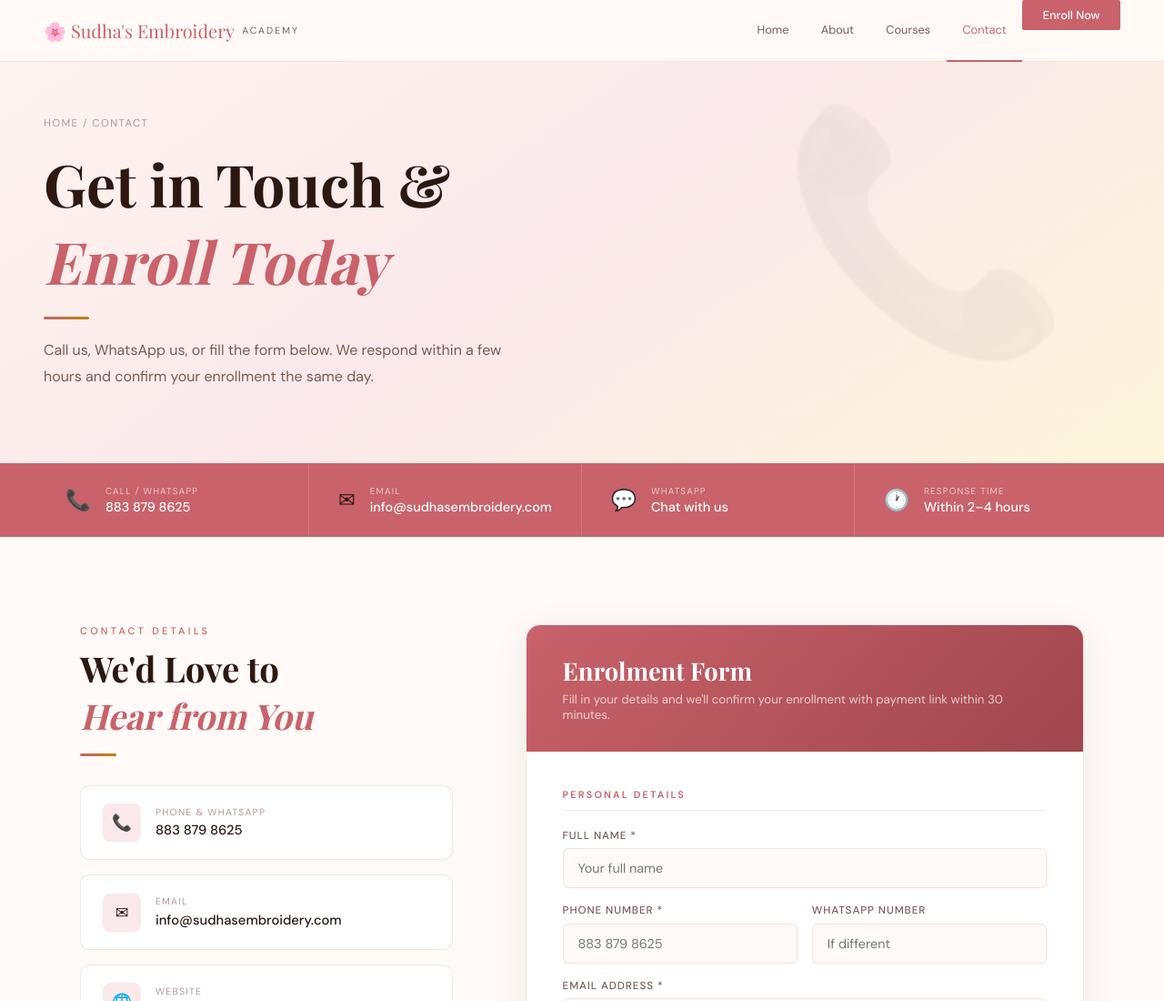
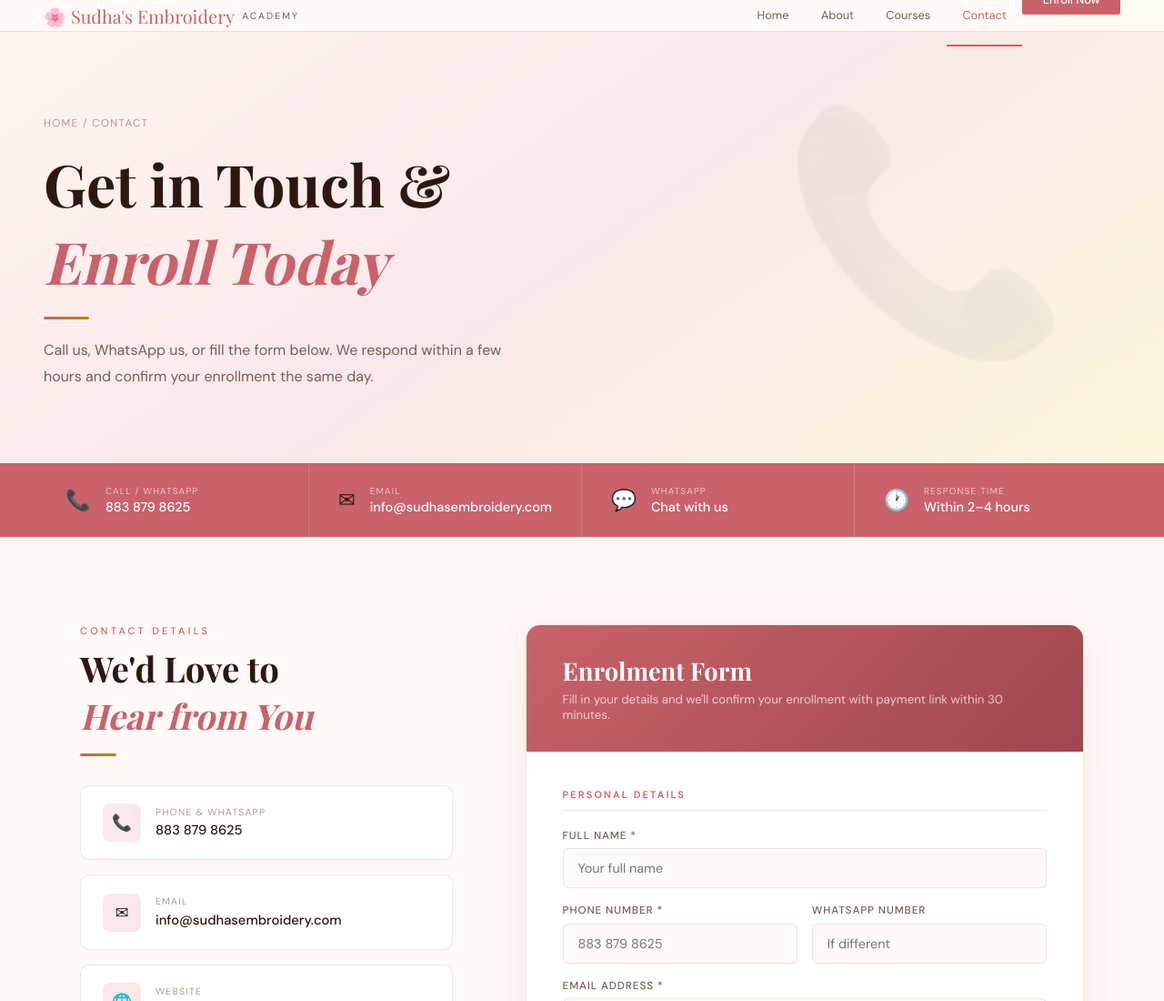
Before and after one commit to ozberlinnaruto-ops/Sudhas-Embroidery, a plain HTML site: page contact.html in a window 1280 px wide. Shown: the top 1100 px of the page at 91% size. Drawn offline with nearby package versions, Linux system fonts and the light colour scheme; a web font is replaced by a local one.

Commit message:
Update contact.html

```diff
--- a/contact.html
+++ b/contact.html
@@ -10,7 +10,7 @@
 :root{--rose:#C9626A;--rose-light:#E8939A;--rose-pale:#FAE8EA;--gold:#B8860B;--gold-pale:#FDF5DC;--blush:#F9EEE8;--warm-white:#FFFAF7;--silk:#F4EDE4;--text:#2C1810;--muted:#7A5C52;--light-muted:#B09890;--border:rgba(180,120,100,0.18);}
 *{margin:0;padding:0;box-sizing:border-box;}html{scroll-behavior:smooth;}
 body{background:var(--warm-white);color:var(--text);font-family:'DM Sans',sans-serif;overflow-x:hidden;}
-nav{position:fixed;top:0;width:100%;z-index:1000;background:rgba(255,250,247,0.96);backdrop-filter:blur(12px);border-bottom:1px solid var(--border);height:68px;display:flex;align-items:center;justify-content:space-between;padding:0 3rem;}
+nav{position:fixed;top:0;width:100%;z-index:1000;background:rgba(255,250,247,0.96);backdrop-filter:blur(12px);border-bottom:1px solid var(--border);height:35px;display:flex;align-items:center;justify-content:space-between;padding:0 3rem;}
 .nav-logo{font-family:'Playfair Display',serif;color:var(--rose);font-size:1.25rem;text-decoration:none;display:flex;align-items:center;gap:0.5rem;}
 .nav-logo small{font-family:'DM Sans',sans-serif;font-size:0.65rem;letter-spacing:0.2em;text-transform:uppercase;color:var(--muted);font-weight:400;}
 .nav-links{display:flex;list-style:none;}
```
